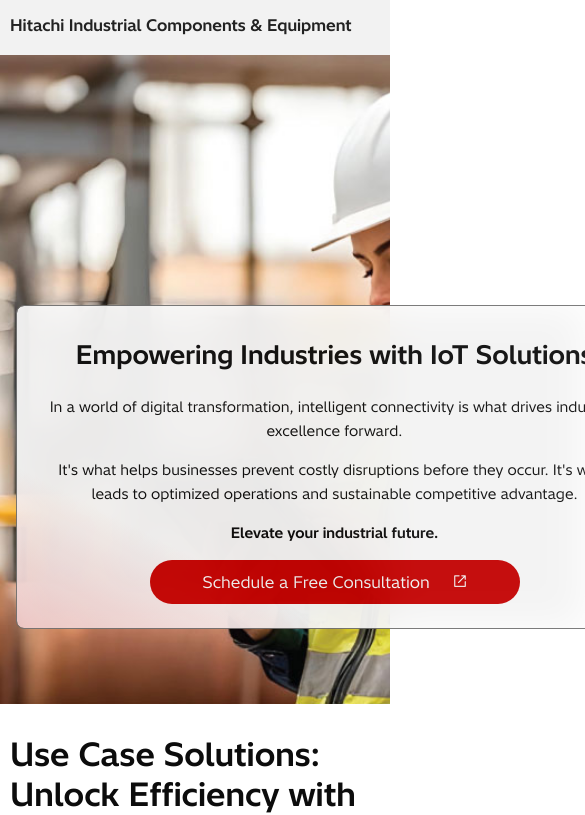
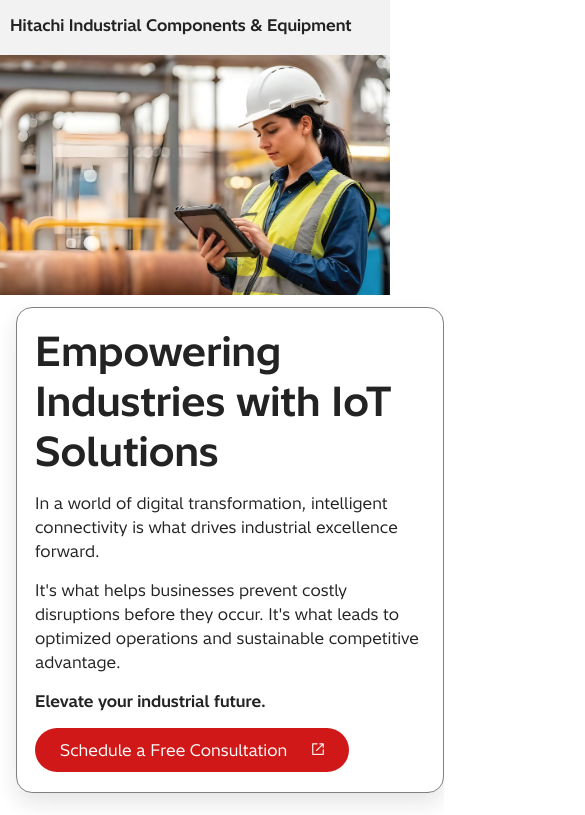
Before and after one commit to brigittexo/Hitachi-v2, a plain HTML site: page index.html in a window 390 px wide. Shown: the part 50-865 px from the top of the page, 585 px wide, since content can reach past the window. Drawn offline with Linux system fonts and the light colour scheme.

Commit message:
updated index.html

```diff
--- a/css/en/r1/common2.css
+++ b/css/en/r1/common2.css
@@ -269,6 +269,7 @@ header {
   padding: 1.5rem;
   width: 100%;
 }
+
 #section-banner .banner-text a {
   display: inline-block;
   color: #fff;
@@ -1282,3 +1283,140 @@ li > a:hover span {
   color: #fff;
   gap: 0.5rem;
 }
+
+/** brigitte **/
+/* Hero wrapper */
+.hero-section {
+  position: relative;
+  width: 100%;
+  height: clamp(420px, 60vh, 680px);
+  overflow: hidden;
+  margin-bottom: 100px;
+}
+
+/* Background image */
+.hero-image {
+  width: 100%;
+  height: 100%;
+  object-fit: cover;
+  object-position: center;
+  display: block;
+}
+
+/* Text container (absolute overlay) */
+.hero-section {
+  position: relative;
+  width: 100%;
+  height: 600px;
+  overflow: hidden;
+}
+
+/* Full-width background image */
+.hero-image {
+  width: 100%;
+  height: 100%;
+  object-fit: cover;
+}
+
+/* Centered 1300px container */
+.hero-inner {
+  position: absolute;
+  inset: 0;
+  max-width: 1300px;
+  margin: 0 auto;
+  padding: 0 16px; /* gutters */
+}
+
+/* Actual content card */
+.hero-content {
+  position: absolute;
+  top: 50%;
+  left: 0;
+  transform: translateY(-50%);
+  max-width: 520px;
+  background: rgba(255, 255, 255, 0.92);
+  backdrop-filter: blur(8px);
+  padding: 2rem;
+  -webkit-box-ordinal-group: 2;
+  -ms-flex-order: 1;
+  backdrop-filter: blur(20px) brightness(0.5);
+  background: transparent
+    linear-gradient(27deg, var(--primary-color) -110%, #fff 25%) 0 0 no-repeat
+    padding-box;
+  border: 0.0625rem solid var(--color-supportive-grey-4);
+  border-radius: 0.5rem;
+  opacity: 0.9;
+}
+
+/* CTA */
+
+.hero-content a {
+  display: inline-block;
+  color: #fff;
+  background-color: #cc0000;
+  padding: 0 25px;
+  border-radius: 30px;
+  text-decoration: none;
+  font-weight: 300;
+  height: 44px;
+  line-height: 44px;
+}
+
+.hero-content a:hover {
+  background-color: var(--color-black);
+}
+
+.hero-content a img {
+  margin-left: 20px;
+  margin-top: 15px;
+}
+
+/* ============================= */
+/* Mobile: stack image + content */
+/* ============================= */
+
+@media (max-width: 768px) {
+  .hero-section {
+    height: auto;
+    min-height: 0;
+    overflow: visible;
+  }
+
+  .hero-image {
+    display: block;
+    width: 100%;
+    height: 240px;
+    object-fit: cover;
+    object-position: center 20%;
+  }
+
+  /* FULL WIDTH, NO CENTRE OFFSET */
+  .hero-inner {
+    position: relative;
+    left: 0;
+    right: 0;
+    inset: auto; /* kills desktop inset:0 */
+    width: 100%;
+    max-width: none; /* IMPORTANT */
+    margin: 0; /* IMPORTANT */
+    padding: 0 16px 18px; /* your gutters */
+    transform: none; /* just in case */
+  }
+
+  .hero-content {
+    position: relative;
+    left: auto;
+    top: auto;
+    transform: none;
+
+    width: 100%;
+    max-width: none;
+    margin: 12px 0 0;
+    padding: 18px 18px 20px;
+
+    background: #fff;
+    border-radius: 16px;
+    backdrop-filter: none;
+    box-shadow: 0 10px 24px rgba(0, 0, 0, 0.12);
+  }
+}
--- a/index.html
+++ b/index.html
@@ -89,7 +89,7 @@
                             <li class="menu-item mega-menu is-active">
                                 <a href="#">
                                     <span>IoT Solutions</span>
-                              </a>
+                                </a>
                             </li>
                         </ul>
                     </div>
@@ -239,20 +239,40 @@
         </div>
 
     </header>
-    <div id="Contents" class="Contents-noPadding">
-    	<div id="section-banner" class="section-m" style="background: url('images/home/home-banner-new-img.jpg') no-repeat center center; background-size: cover;">
-            <div class="hero-container">
-            <div class="banner-text-container">
-                <div class="banner-text">
-                    <h1>Empowering Industries with IoT Solutions</h1>
-                    <p>In a world of digital transformation, intelligent connectivity is what drives industrial excellence forward.</p>
-                    <p>It's what helps businesses prevent costly disruptions before they occur. It's what leads to optimized operations and sustainable competitive advantage.</p>
-                    <p><strong>Elevate your industrial future.</strong></p>
-                    <a href="#" class="cmp-button"><span class="cmp-button__text">Schedule a Free Consultation <img src="images/global/icon-go.png" alt="Search" width="12px" height="auto"></span></a>
-                </div>
-            </div>
+
+
+
+
+<section class="hero-section">
+    <img src="images/home/home-banner-new-img.jpg" alt="Industrial IoT" class="hero-image" />
+
+    <!-- 1300px container -->
+    <div class="hero-inner">
+        <div class="hero-content">
+            <h1>Empowering Industries with IoT Solutions</h1>
+
+            <p>
+                In a world of digital transformation, intelligent connectivity is what
+                drives industrial excellence forward.
+            </p>
+
+            <p>
+                It's what helps businesses prevent costly disruptions before they occur.
+                It's what leads to optimized operations and sustainable competitive
+                advantage.
+            </p>
+
+            <p><strong>Elevate your industrial future.</strong></p>
+<a href="#" class="cmp-button"><span class="cmp-button__text">Schedule a Free Consultation <img
+            src="images/global/icon-go.png" alt="Search" width="12px" height="auto"></span></a>
         </div>
     </div>
+</section>
+
+
+
+
+
         <div id="section-solution" class="section-m">
             <div class="Container">
                 <h2>Use Case Solutions: Unlock Efficiency with IoT Solutions & RFID Technologies</h2>
```
